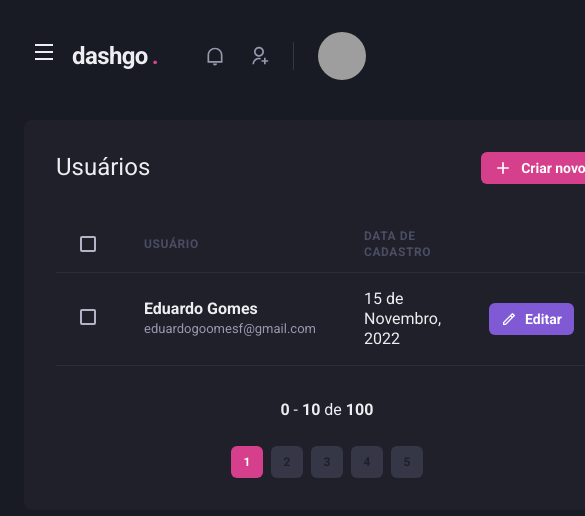
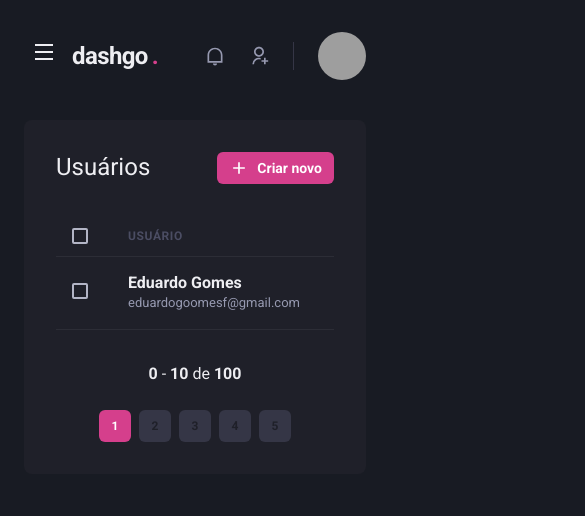
Before and after one commit to eduardogomesf/dashgo, a Next.js app: page /users in a window 390 px wide. Shown: the top 516 px of the page, 585 px wide, since content can reach past the window. Built offline with nearby package versions, Linux system fonts and the light colour scheme; grey boxes are pictures that could not be loaded.

Commit message:
feat: make Users page responsive

```diff
--- a/src/pages/users/index.tsx
+++ b/src/pages/users/index.tsx
@@ -1,10 +1,15 @@
-import { Box, Button, Checkbox, Flex, Heading, Icon, Table, Tbody, Td, Text, Th, Thead, Tr } from '@chakra-ui/react'
-import { RiAddLine, RiPencilLine } from 'react-icons/ri'
+import { Box, Button, Checkbox, Flex, Heading, Icon, Table, Tbody, Td, Text, Th, Thead, Tr, useBreakpointValue } from '@chakra-ui/react'
+import { RiAddLine } from 'react-icons/ri'
 import { Header } from '../../components/Header'
 import { Pagination } from '../../components/Pagination'
 import { Sidebar } from '../../components/Sidebar'
 
 export default function Users () {
+  const isWideVersion = useBreakpointValue({
+    base: false,
+    lg: true
+  })
+
   return (
     <Box>
       <Header />
@@ -30,18 +35,17 @@
           <Table colorScheme='whiteAlpha' >
             <Thead>
               <Tr>
-                <Th px='6' color='gray.300' w='8'>
+                <Th px={['4', '4', '6']} color='gray.300' w='8'>
                   <Checkbox colorScheme='pink' />
                 </Th>
                 <Th>Usuário</Th>
-                <Th>Data de cadastro</Th>
-                <Th></Th>
+                {isWideVersion && <Th>Data de cadastro</Th>}
               </Tr>
             </Thead>
 
             <Tbody>
               <Tr>
-                <Td px='6'>
+                <Td px={['4', '4', '6']}>
                   <Checkbox colorScheme='pink' />
                 </Td>
                 <Td>
@@ -50,20 +54,7 @@
                     <Text fontSize='small' color='gray.300'>eduardogoomesf@gmail.com</Text>
                   </Box>
                 </Td>
-                <Td>
-                  15 de Novembro, 2022
-                </Td>
-                <Td w='8'>
-                  <Button
-                    as='a'
-                    size='sm'
-                    fontSize='sm'
-                    colorScheme='purple'
-                    leftIcon={<Icon as={RiPencilLine} fontSize='16' />}
-                  >
-                    Editar
-                  </Button>
-                </Td>
+                {isWideVersion && <Td>15 de Novembro, 2022</Td>}
               </Tr>
             </Tbody>
           </Table>
```
